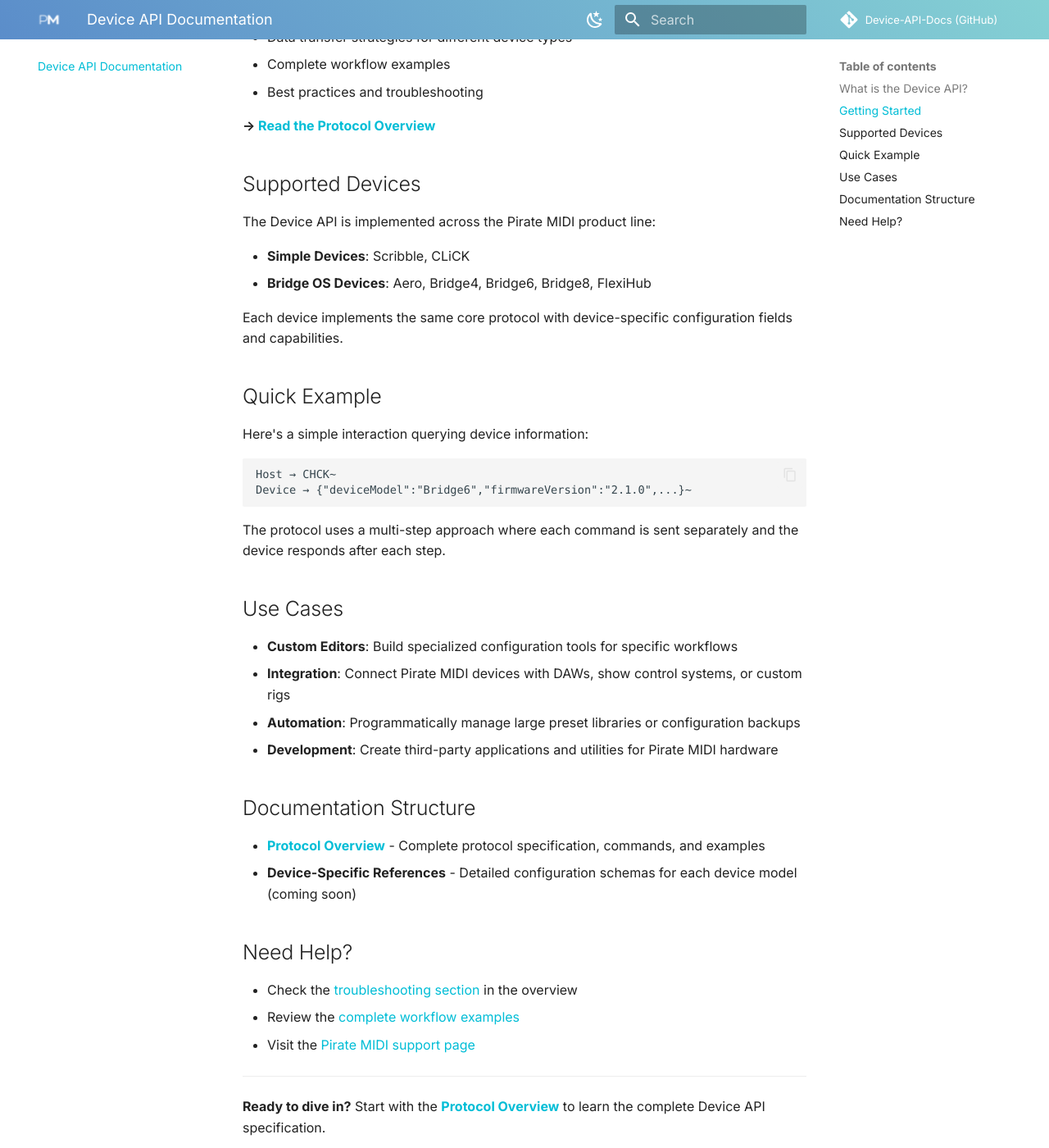
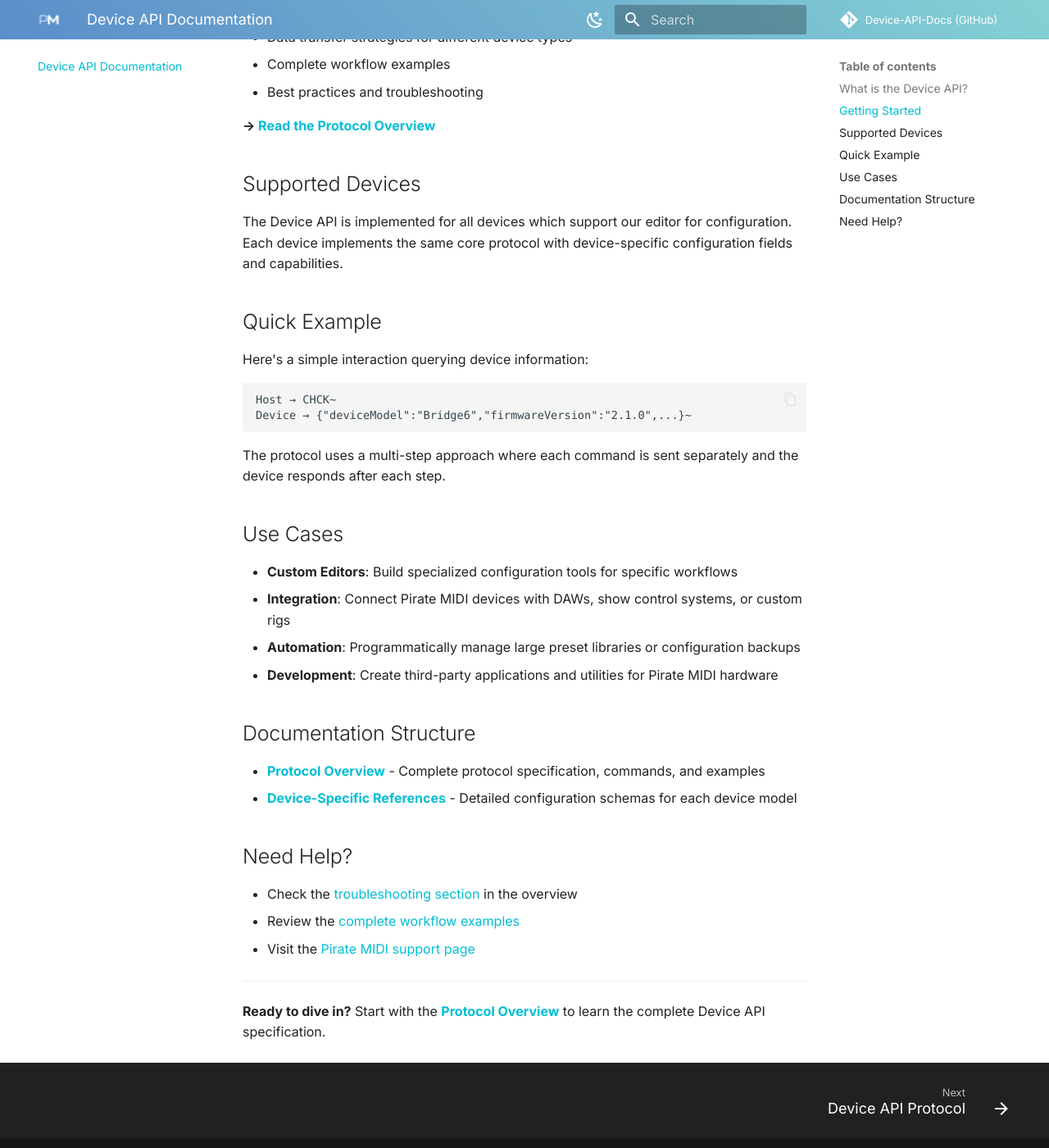
Before and after one commit to Pirate-MIDI/Device-API-Docs, an MkDocs documentation site: the page built from docs/index.md, in a window 1280 px wide and 1400 px high, scrolled down 836 px. Shown: the whole window at 82% size. Built offline with MkDocs 1.6.1 and Material for MkDocs 9.7.7, drawn with Linux system fonts in a browser that asks for light colours; some web fonts are replaced; comment, search, counter and statistics services are not loaded.

Commit message:
Updated relative links for supported devices on main index pages

```diff
--- a/docs/index.md
+++ b/docs/index.md
@@ -26,11 +26,7 @@
 
 ## Supported Devices
 
-The Device API is implemented across the Pirate MIDI product line:
-
-- **Simple Devices**: Scribble, CLiCK
-- **Bridge OS Devices**: Aero, Bridge4, Bridge6, Bridge8, FlexiHub
-
+The Device API is implemented for all devices which support our editor for configuration.
 Each device implements the same core protocol with device-specific configuration fields and capabilities.
 
 
@@ -55,7 +51,7 @@
 ## Documentation Structure
 
 - **[Protocol Overview](Device-API/index.md)** - Complete protocol specification, commands, and examples
-- **Device-Specific References** - Detailed configuration schemas for each device model (coming soon)
+- **[Device-Specific References](devices/index.md)** - Detailed configuration schemas for each device model
 
 ## Need Help?
 
```
Also changed, not shown: docs/Device-API/index.md (+1 -2 lines).
